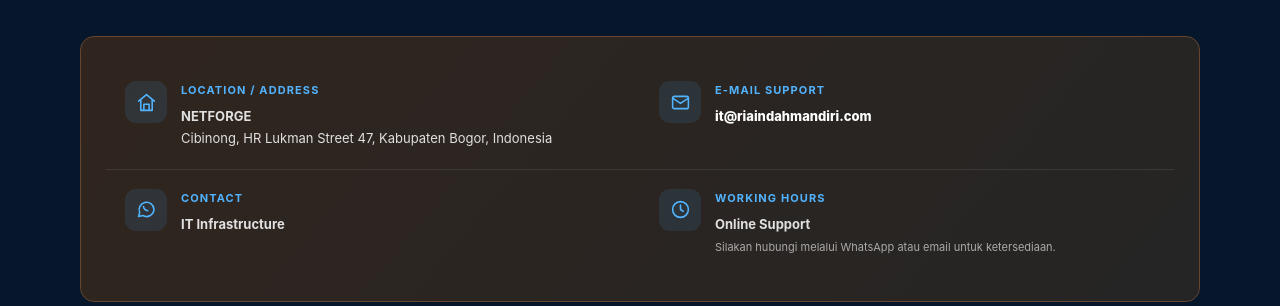
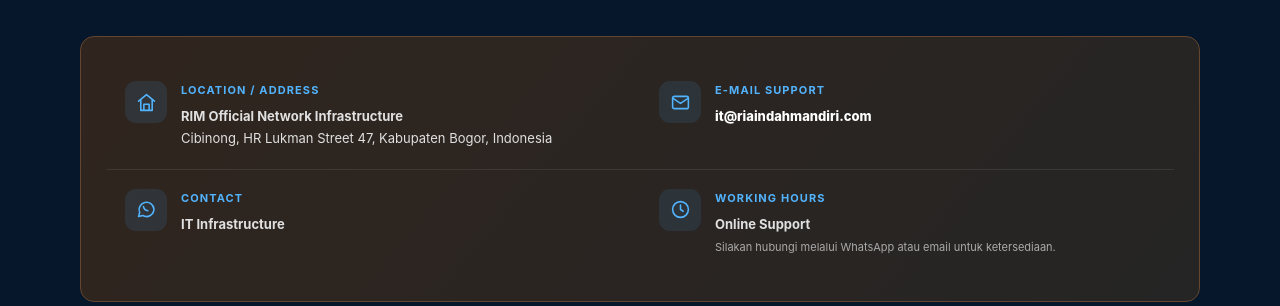
Before and after one commit to irfannjt/office-vpn-monitoring, a Flask app: page /login in a window 1280 px wide. Shown: the part 1667-1973 px from the top of the page. Run offline with Flask 3, Linux system fonts and the light colour scheme.

Commit message:
Update location identity to RIM Official Network Infrastructure

```diff
--- a/templates/login.html
+++ b/templates/login.html
@@ -149,7 +149,7 @@ footer{margin-top:38px;border-top:1px solid #15314d;padding:24px 0 30px;color:#9
   <div class="contact-panel">
    <div class="contact-item">
     <span class="contact-icon"><svg viewBox="0 0 24 24"><path d="M3 10.5 12 3l9 7.5"/><path d="M5.5 9.5V21h13V9.5M9 21v-7h6v7"/></svg></span>
-    <div><h3>LOCATION / ADDRESS</h3><p><strong>NETFORGE</strong><br>Cibinong, HR Lukman Street 47, Kabupaten Bogor, Indonesia</p></div>
+    <div><h3>LOCATION / ADDRESS</h3><p><strong>RIM Official Network Infrastructure</strong><br>Cibinong, HR Lukman Street 47, Kabupaten Bogor, Indonesia</p></div>
    </div>
    <div class="contact-item">
     <span class="contact-icon"><svg viewBox="0 0 24 24"><rect x="3" y="5" width="18" height="14" rx="2"/><path d="m3 7 9 6 9-6"/></svg></span>
```
